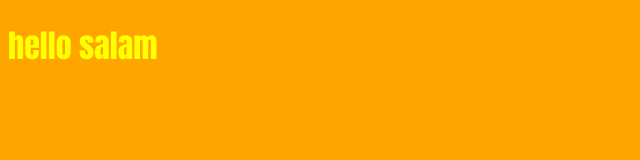
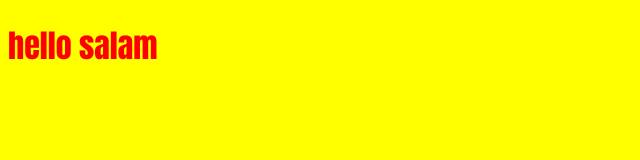
Before and after one commit to younasPFE/myproject, a plain HTML site: page index.html in a window 1280 px wide. Shown: the whole page, without its empty margins (0-640 px from the left). Drawn offline with Linux system fonts and the light colour scheme.

Commit message:
another chenge color

```diff
--- a/style.css
+++ b/style.css
@@ -1,8 +1,8 @@
 h1{
-    color: yellow;
+    color: red;
     font-family:Impact, Haettenschweiler, 'Arial Narrow Bold', sans-serif;
 
 }
 body{
-    background-color: orange;
+    background-color: yellow;
 }
```
